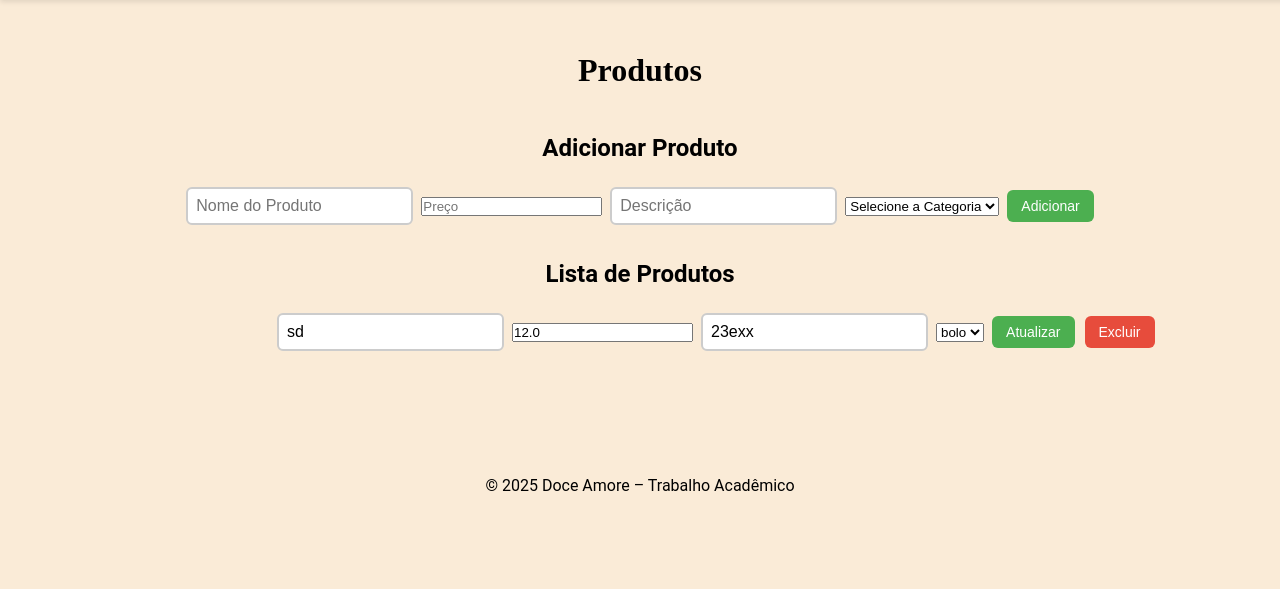
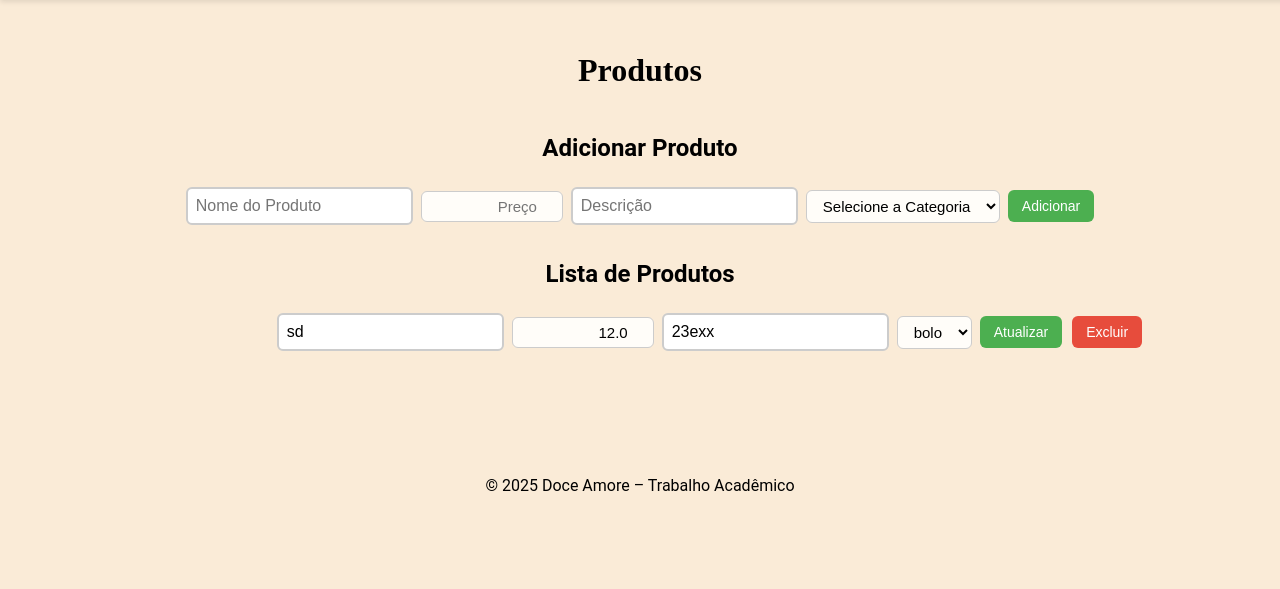
Before and after one commit to d4viladandara/Projeto-Crud, a Flask app: page /produtos in a window 1280 px wide. Shown: the part 103-692 px from the top of the page. Run offline with Flask 3, Linux system fonts and the light colour scheme.

Commit message:
arrumando botões e forms

```diff
--- a/static/style.css
+++ b/static/style.css
@@ -245,3 +245,25 @@ footer{
     margin: 0 0 6px 0;
     display: block;
 }
+
+/* Estilo do campo de preço */
+input[name="price"] {
+    width: 120px;
+    padding: 6px 10px;
+    border: 1px solid #ccc;
+    border-radius: 6px;
+    font-size: 15px;
+    text-align: right;
+    background-color: #fffdf9;
+    transition: border-color 0.3s;
+}
+
+select[name="category_id"] {
+    padding: 6px 12px;
+    border: 1px solid #ccc;
+    border-radius: 6px;
+    font-size: 15px;
+    background-color: #fffdf9;
+    cursor: pointer;
+    transition: border-color 0.3s;
+}
```
Also changed, not shown: instance/app.db.
